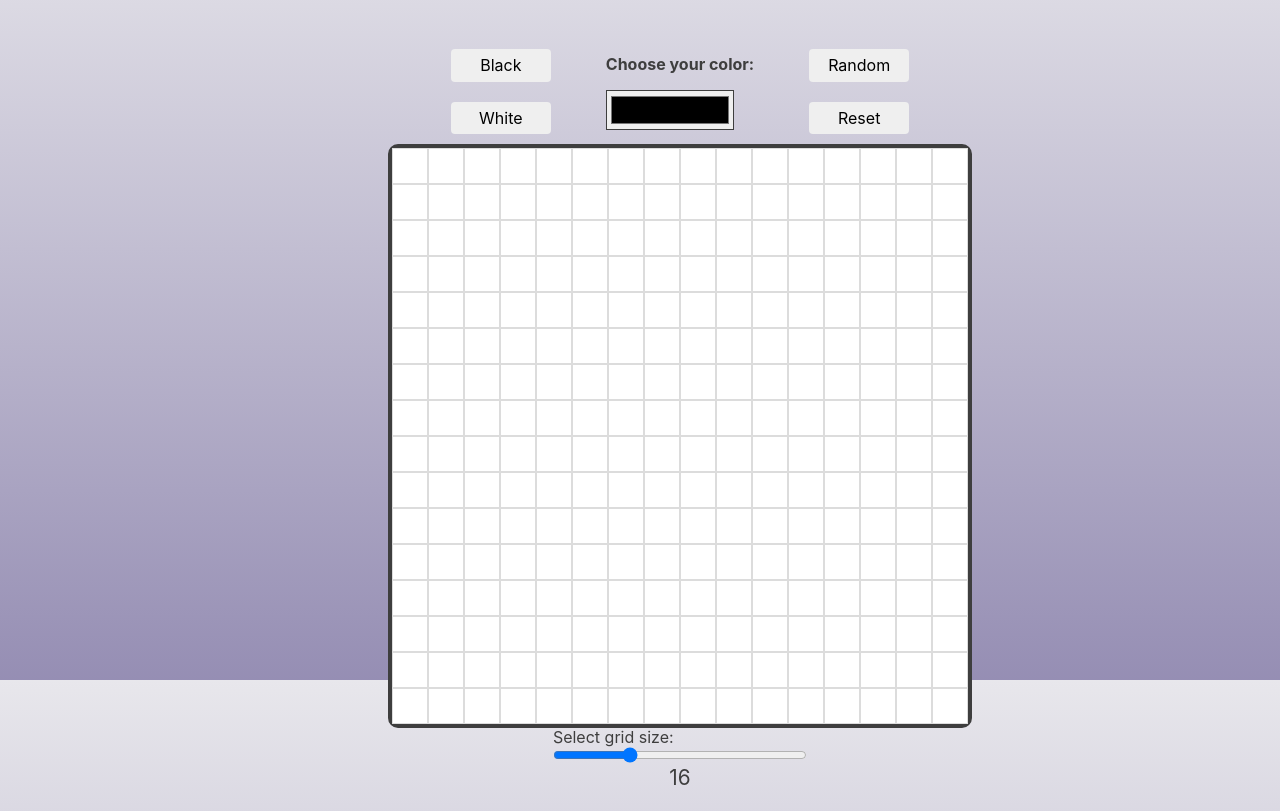
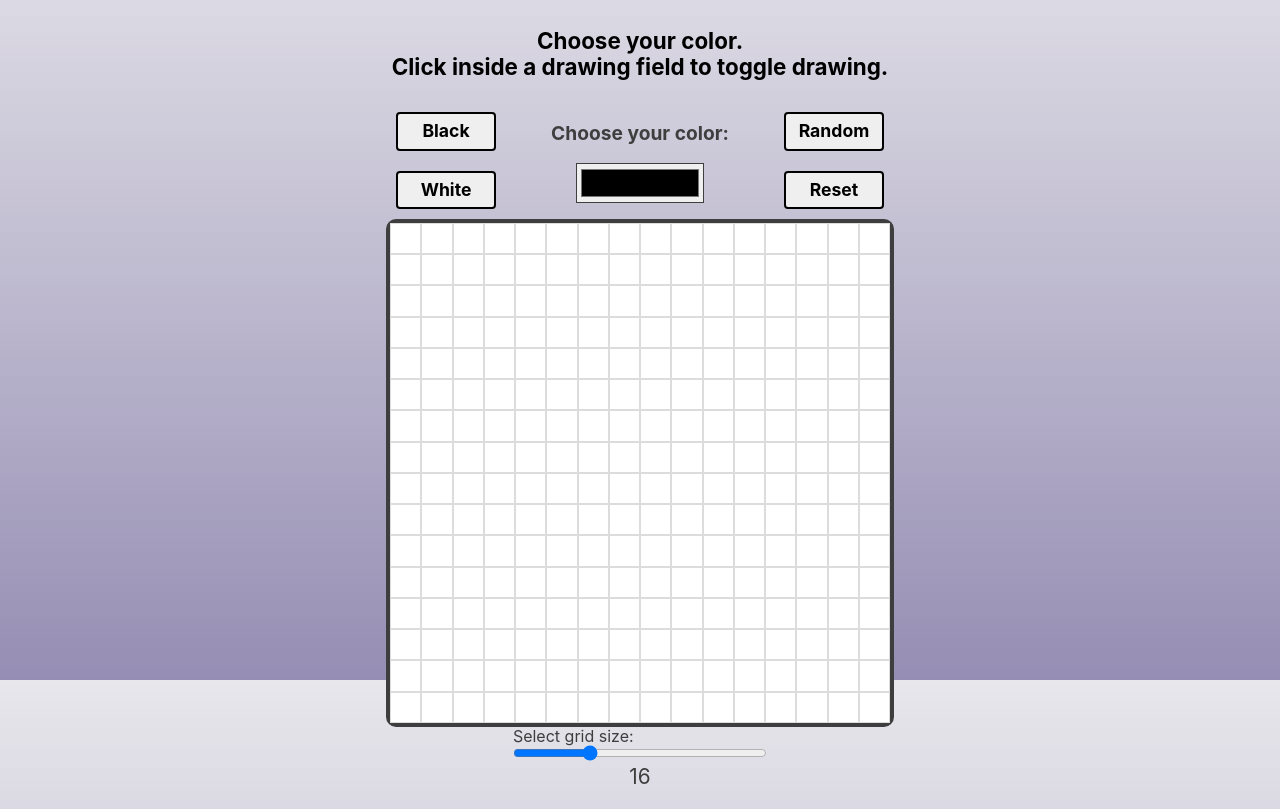
Before and after one commit to dariuszgros/etch-a-sketch, a plain HTML site: page index.html in a window 1280 px wide. Shown: the part 120-931 px from the top of the page. Drawn offline with Linux system fonts and the light colour scheme.

Commit message:
Styling and grid size counter
Added grid size counter under the slider
Removed unnecessary margin on game container
Centered few items
Small styling corrections

```diff
--- a/index.html
+++ b/index.html
@@ -11,6 +11,9 @@
   <body>
     <header>
       <h1 class="title">Etch A Sketch</h1>
+      <p class="description">Choose your color.<br>
+        Click inside a drawing field to toggle drawing.
+      </p>
     </header>
 
     <main class="main-content">
--- a/scripts/main.js
+++ b/scripts/main.js
@@ -4,6 +4,7 @@ const whiteColor = document.querySelector(".white");
 const pickColor = document.getElementById("color");
 const randomColor = document.querySelector(".random");
 const resetButton = document.querySelector(".reset");
+const sizeValue = document.querySelector(".value");
 
 let colorPick = [];
 let colorTheme = [];
@@ -22,6 +23,7 @@ function divCreate(sliderValue) {
     gameContainer.appendChild(newDiv);
   }
   gameContainer.addEventListener("click", toggleDrawing);
+  sizeValue.innerHTML = `${sliderValue}`;
 }
 divCreate(16);
 
--- a/styles/style.css
+++ b/styles/style.css
@@ -11,7 +11,6 @@ html {
 }
 
 .main-content {
-  margin-left: 5rem;
   display: flex;
   flex-direction: column;
   align-items: center;
@@ -22,9 +21,19 @@ html {
 
 header {
   text-align: center;
+}
+.title {
+  text-align: center;
   background-clip: text;
   font-weight: bolder;
-  font-size: 2rem;
+  font-size: 4rem;
+  margin-bottom: 2rem;
+}
+.description {
+  text-align: center;
+  background-clip: text;
+  font-weight: bolder;
+  font-size: 1.4rem;
 }
 
 body {
@@ -58,19 +67,28 @@ body {
   padding: 7px;
   width: 100px;
   color: rgb(0, 0, 0);
-  border: black;
+  border: black 2px solid;
   border-radius: 4px;
   cursor: pointer;
+  font-weight: bold;
+  font-size: 1.1rem;
 }
-.color-picker{
+.color-picker {
+  text-align: center;
   margin-left: 45px;
   margin-right: 45px;
+  font-weight: bold;
+}
+.choose-color-text {
+  font-size: 1.2rem;
   font-weight: bold;
 }
 
 .game-container {
   width: 45vw;
   height: 45vw;
+  max-width: 500px;
+  max-height: 500px;
   margin: auto;
   border: 4px solid var(--main-color);
   border-radius: 10px;
@@ -88,7 +106,7 @@ input[type="range"] {
   width: 100%;
 }
 
-.value{
+.value {
   text-align: center;
   font-size: 1.3rem;
   margin-top: 0;
```
